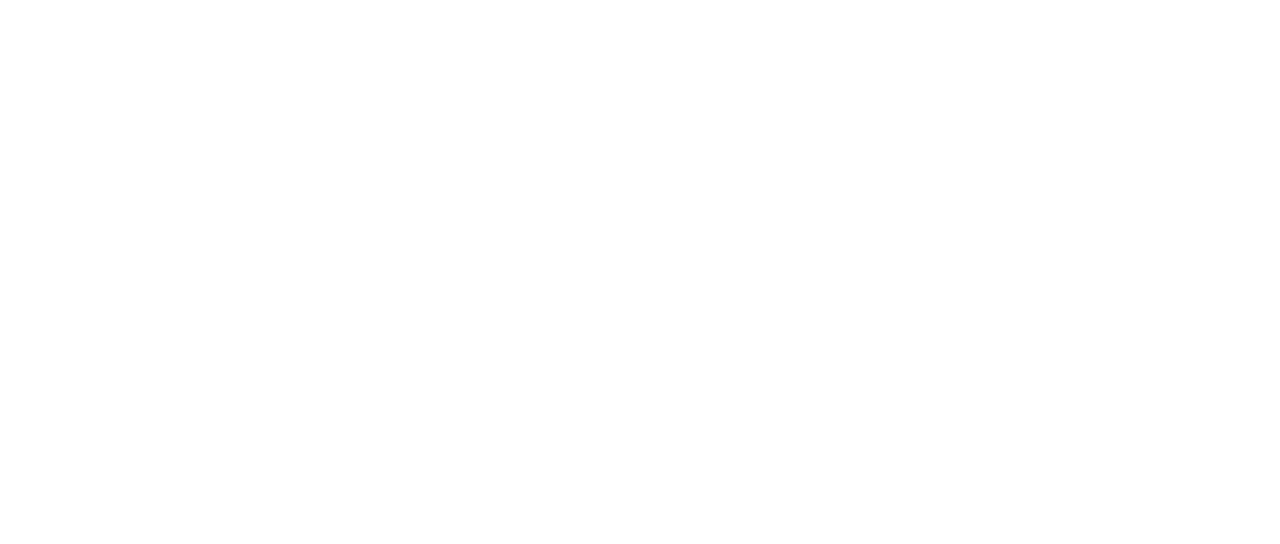
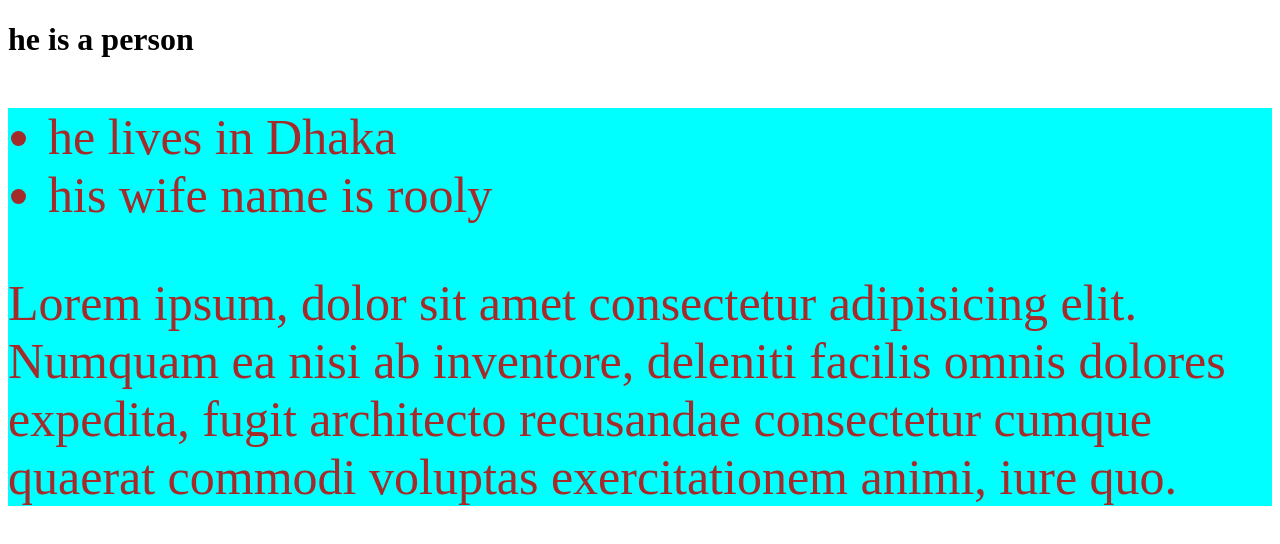
Before and after one commit to azizulislam7149/my-sheely-coop-repo, a plain HTML site: page index.html in a window 1280 px wide. Drawn offline with Linux system fonts and the light colour scheme.

Commit message:
added the file repo

```diff
--- a/index.html
+++ b/index.html
@@ -4,8 +4,17 @@
     <meta charset="UTF-8">
     <meta name="viewport" content="width=device-width, initial-scale=1.0">
     <title>Sheldom coope</title>
+    <link rel="stylesheet" href="style/style.css">
 </head>
 <body>
+    <h1>he is a person </h1>
+    <div>
+        <ul>
+            <li>he lives in Dhaka</li>
+            <li>his wife name is rooly</li>
 
+        </ul>
+        <p>Lorem ipsum, dolor sit amet consectetur adipisicing elit. Numquam ea nisi ab inventore, deleniti facilis omnis dolores expedita, fugit architecto recusandae consectetur cumque quaerat commodi voluptas exercitationem animi, iure quo.</p>
+    </div>
 </body>
 </html>
--- /dev/null
+++ b/style/style.css
@@ -0,0 +1,5 @@
+div{
+    background-color: cyan;
+    color: brown;
+    font-size: 50px;
+}
```
